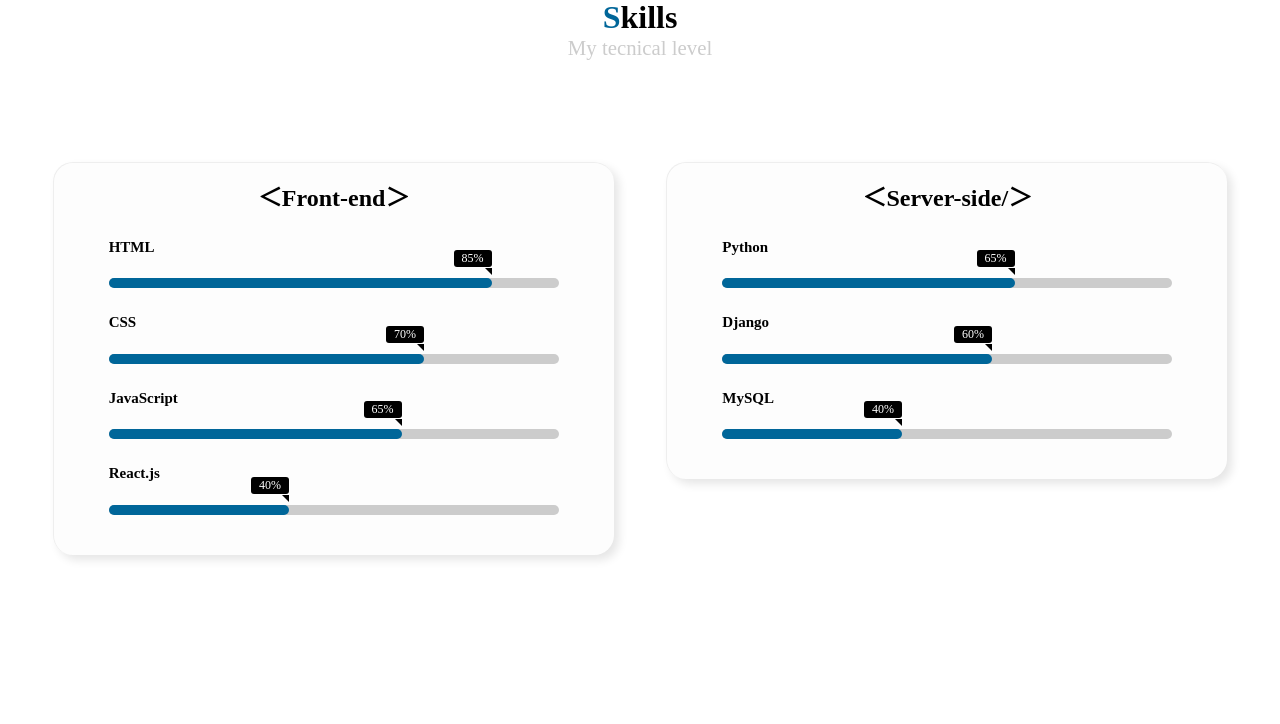
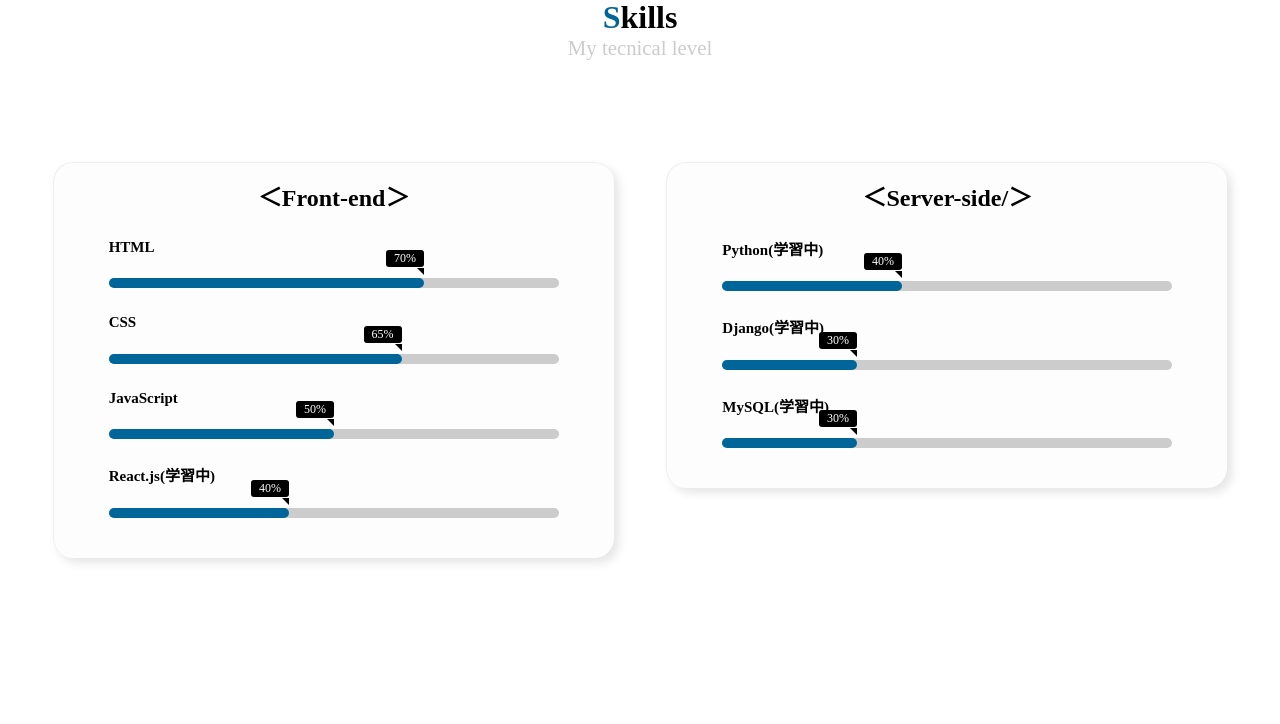
Before and after one commit to iorimiya1121/myPortfolio, a PHP site: page / in a window 1280 px wide. Shown: the part 1787-2511 px from the top of the page. Run offline with PHP 8.4, Linux system fonts and the light colour scheme.

Commit message:
自己紹介を修正

```diff
--- a/main.html
+++ b/main.html
@@ -111,7 +111,7 @@
               <!-- Rect.js -->
               <div class="bar">
                 <div class="skill-info">
-                  <span>React.js</span>
+                  <span>React.js(学習中)</span>
                 </div>
                 <div class="progressline react"><span></span></div>
                </div>
@@ -123,21 +123,21 @@
             <!-- python -->
             <div class="bar">
              <div class="skill-info">
-              <span>Python</span>
+              <span>Python(学習中)</span>
              </div>
              <div class="progressline python"><span></span></div>
             </div>
              <!-- Django -->
              <div class="bar">
               <div class="skill-info">
-               <span>Django</span>
+               <span>Django(学習中)</span>
               </div>
               <div class="progressline django"><span></span></div>
              </div>
              <!-- MySQL -->
              <div class="bar">
               <div class="skill-info">
-               <span>MySQL</span>
+               <span>MySQL(学習中)</span>
               </div>
               <div class="progressline sql"><span></span></div>
              </div>
--- a/style.css
+++ b/style.css
@@ -727,29 +727,29 @@ span.profile
 /* html */
 .progressline.html span
 {
-  width: 85%;
+  width: 70%;
 }
 .progressline.html span::after
 {
-  content: "85%";
+  content: "70%";
 }
 /* css */
 .progressline.css span
 {
-  width: 70%;
+  width: 65%;
 }
 .progressline.css span::after
 {
-  content: "70%";
+  content: "65%";
 }
 /* Js */
 .progressline.js span
 {
-  width: 65%;
+  width: 50%;
 }
 .progressline.js span::after
 {
-  content: "65%";
+  content: "50%";
 }
 /* react */
 .progressline.react span
@@ -763,30 +763,30 @@ span.profile
 /* python */
 .progressline.python span
 {
-  width: 65%;
+  width: 40%;
 }
 .progressline.python span::after
 {
-  content: "65%";
+  content: "40%";
 }
 
 /* django */
 .progressline.django span
 {
-  width: 60%;
+  width: 30%;
 }
 .progressline.django span::after
 {
-  content: "60%";
+  content: "30%";
 }
 /* sql */
 .progressline.sql span
 {
-  width: 40%;
+  width: 30%;
 }
 .progressline.sql span::after
 {
-  content: "40%";
+  content: "30%";
 }
 
 /* タブレット */
```
